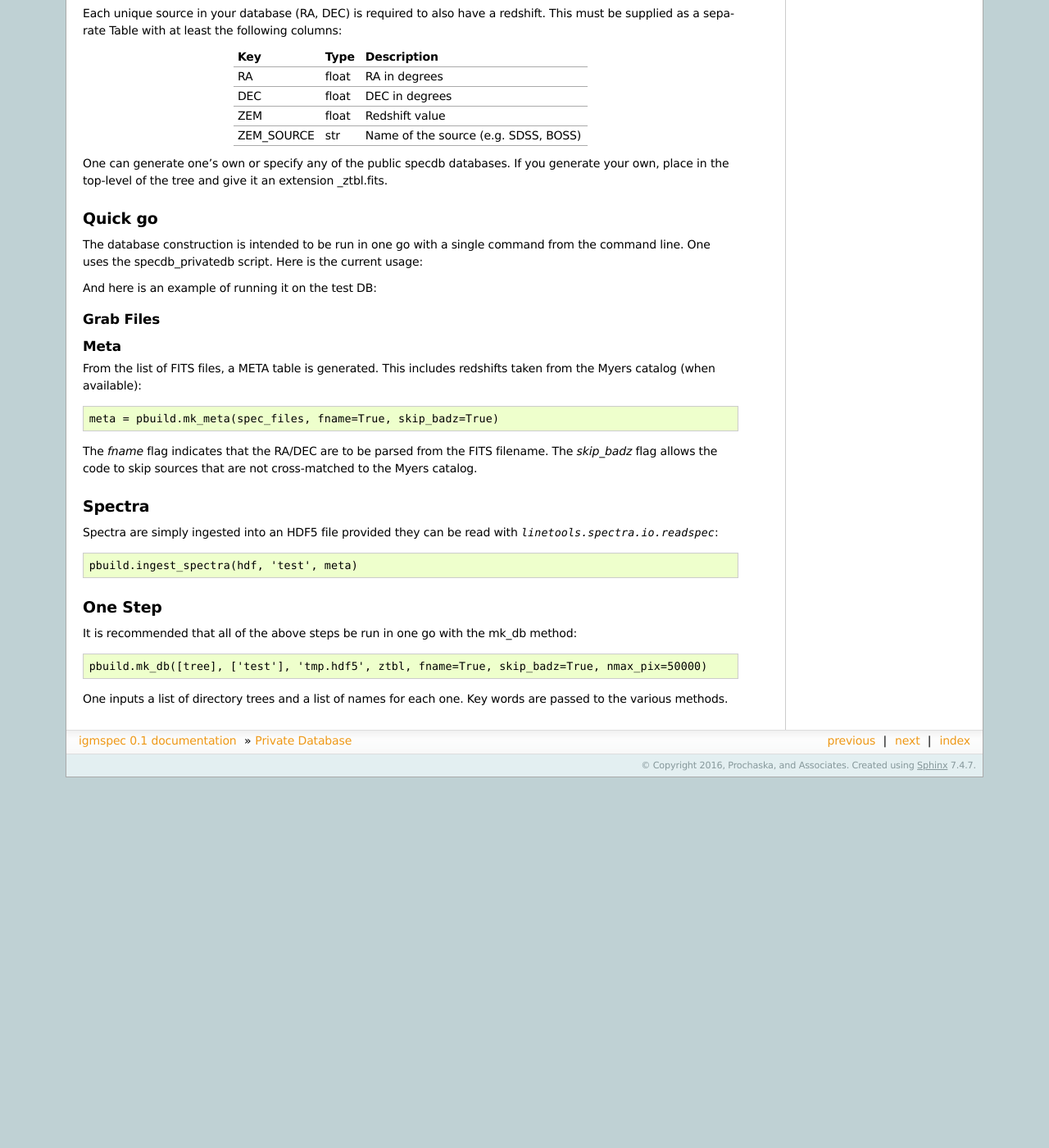
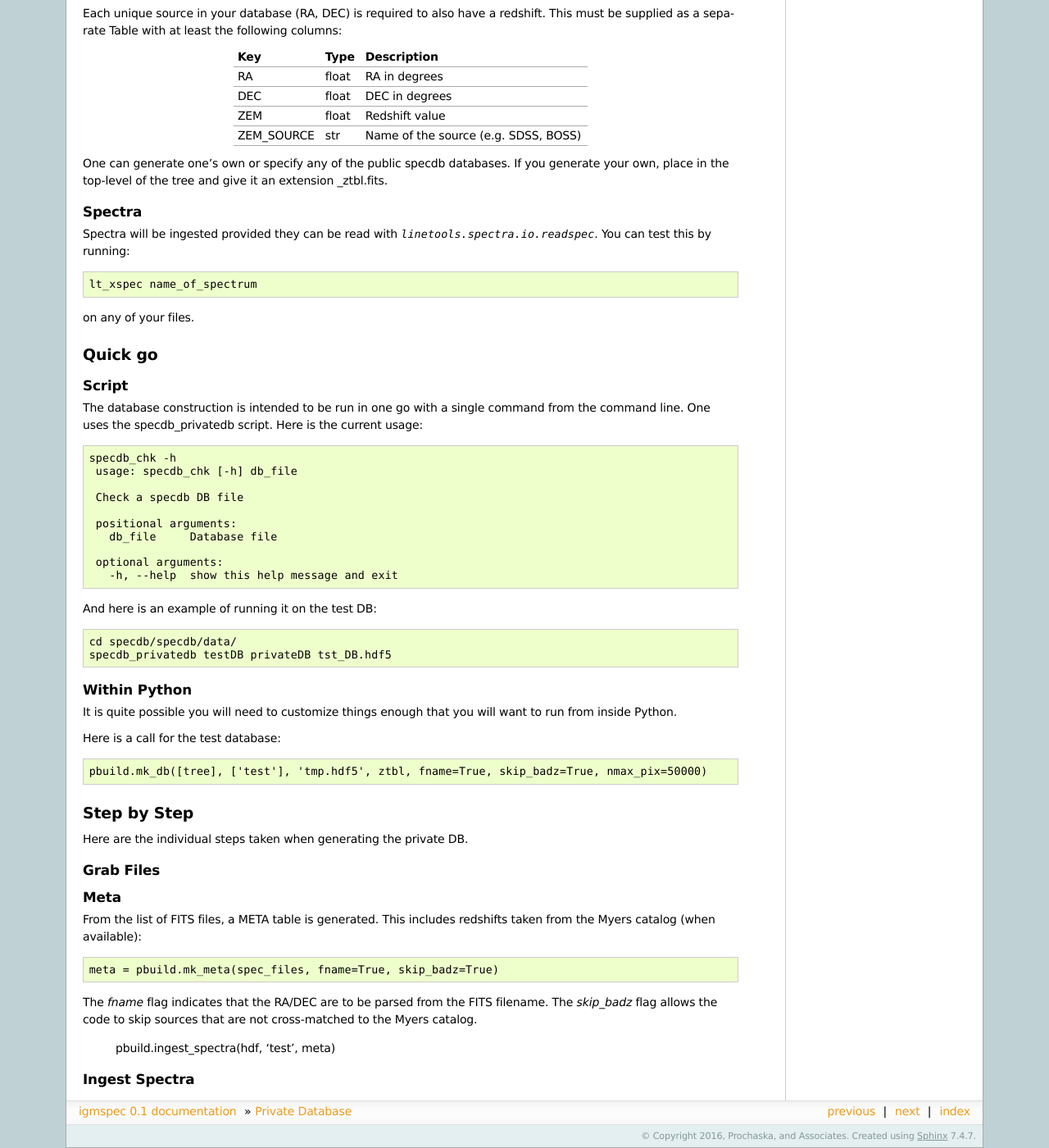
Before and after one commit to specdb/specdb, a Sphinx documentation site: the page built from docs/private.rst, in a window 1280 px wide and 1400 px high, scrolled down 1253 px. Shown: the whole window at 82% size. Built offline with Sphinx 7.4.7, drawn with Linux system fonts in a browser that asks for light colours; pages that are not in the unit, such as notebooks, are missing from menus; before the commit the page ends 2201 px from its top, so only the background shows below that; some of the changed text lies outside the part shown.

Commit message:
docs continue

```diff
--- a/docs/private.rst
+++ b/docs/private.rst
@@ -104,16 +104,60 @@ One can generate one's own or specify any of the public specdb databases.
 If you generate your own, place in the top-level of the tree and
 give it an extension _ztbl.fits.
 
+Spectra
+-------
+
+Spectra will be ingested provided they can be read with
+`linetools.spectra.io.readspec`.  You can test this by
+running::
+
+   lt_xspec name_of_spectrum
+
+on any of your files.
+
 Quick go
 ========
+
+Script
+------
 
 The database construction is intended to be run in one go with
 a single command from the command line.  One uses the specdb_privatedb
 script.  Here is the current usage::
 
+   specdb_chk -h
+    usage: specdb_chk [-h] db_file
+
+    Check a specdb DB file
+
+    positional arguments:
+      db_file     Database file
+
+    optional arguments:
+      -h, --help  show this help message and exit
+
 
 And here is an example of running it on the test DB::
 
+   cd specdb/specdb/data/
+   specdb_privatedb testDB privateDB tst_DB.hdf5
+
+Within Python
+-------------
+
+It is quite possible you will need to customize things enough
+that you will want to run from inside Python.
+
+Here is a call for the test database::
+
+   pbuild.mk_db([tree], ['test'], 'tmp.hdf5', ztbl, fname=True, skip_badz=True, nmax_pix=50000)
+
+
+Step by Step
+============
+
+Here are the individual steps taken when generating the
+private DB.
 
 
 Grab Files
@@ -131,22 +175,8 @@ The *fname* flag indicates that the RA/DEC are to be parsed
 from the FITS filename.  The *skip_badz* flag allows the code
 to skip sources that are not cross-matched to the Myers catalog.
 
-Spectra
-=======
-
-Spectra are simply ingested into an HDF5 file
-provided they can be read with
-`linetools.spectra.io.readspec`::
 
    pbuild.ingest_spectra(hdf, 'test', meta)
 
-One Step
-========
-
-It is recommended that all of the above steps be run in
-one go with the mk_db method::
-
-   pbuild.mk_db([tree], ['test'], 'tmp.hdf5', ztbl, fname=True, skip_badz=True, nmax_pix=50000)
-
-One inputs a list of directory trees and a list of names
-for each one. Key words are passed to the various methods.
+Ingest Spectra
+--------------
```
